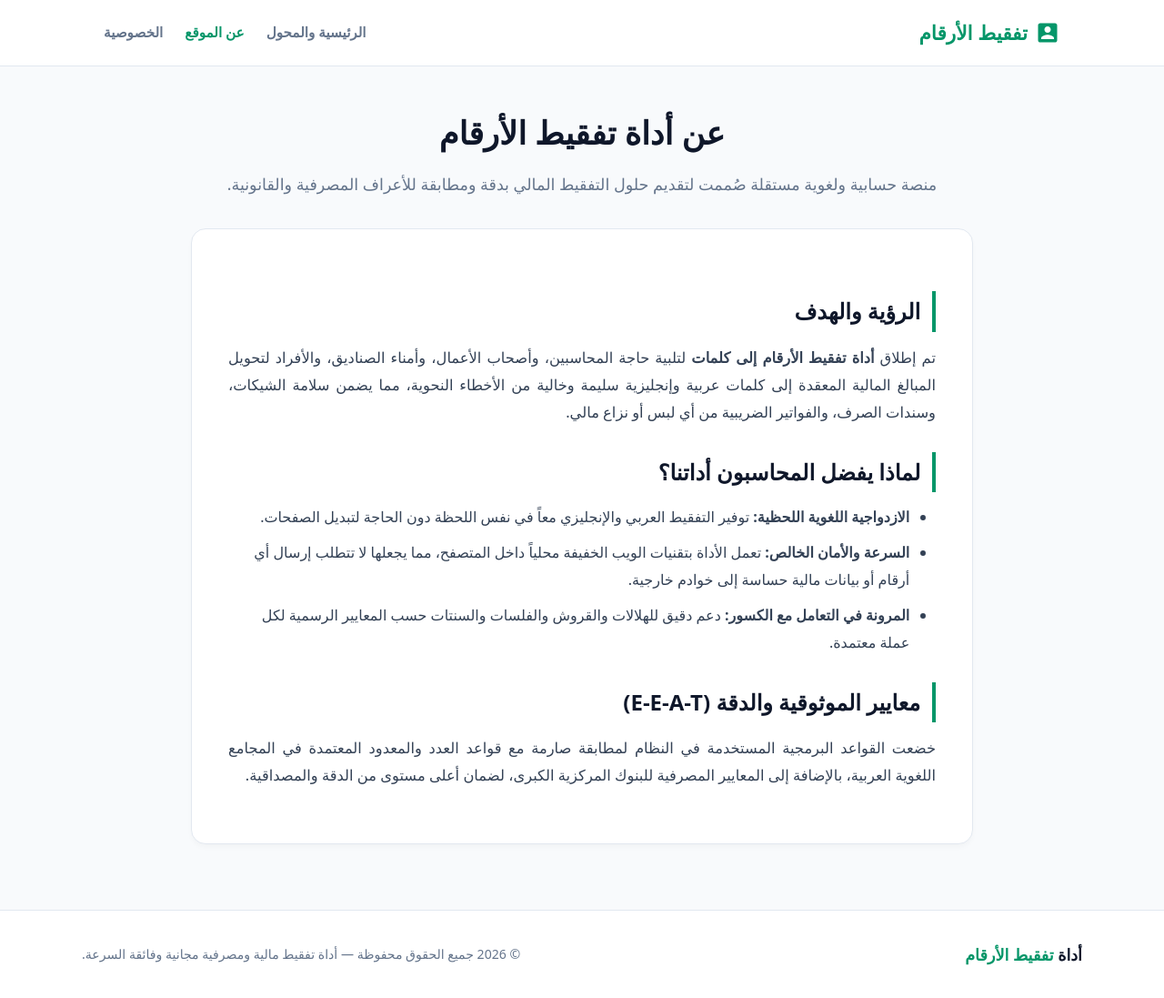
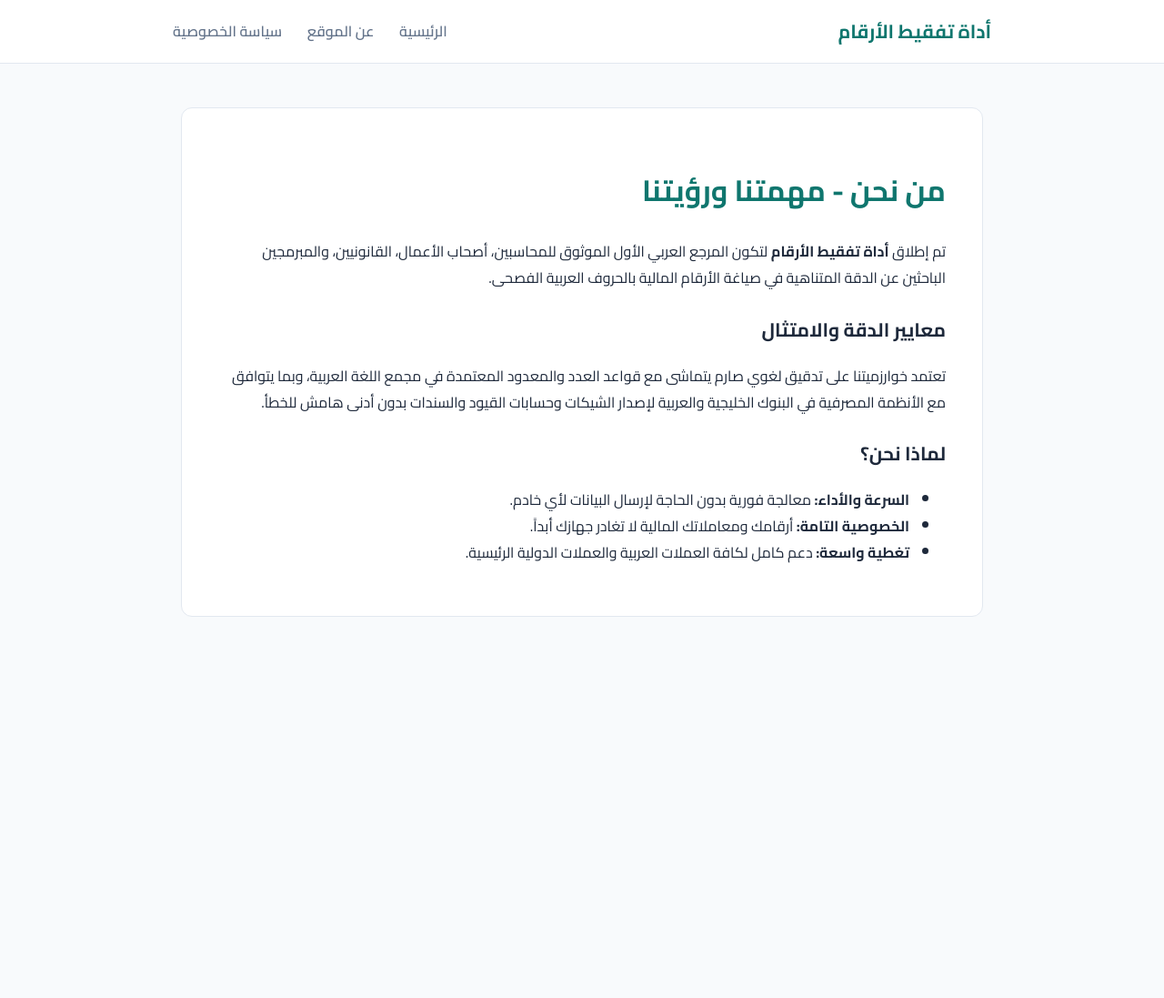
Before and after one commit to ahmedelazabdev/tafqeet, a plain HTML site: page about.html in a window 1280 px wide. Shown: the whole page at 91% size. After the commit the page ends 800 px from the top, so only its background shows below. Drawn offline with Linux system fonts and the light colour scheme.

Commit message:
Update about.html

```diff
--- a/about.html
+++ b/about.html
@@ -3,96 +3,43 @@
 <head>
     <meta charset="UTF-8">
     <meta name="viewport" content="width=device-width, initial-scale=1.0">
-    <title>عن الموقع | أداة تفقيط الأرقام إلى كلمات</title>
-    <meta name="description" content="تعرف على مشروع أداة تفقيط الأرقام إلى كلمات بالعربي والإنجليزي، رؤيتنا في تقديم حلول محاسبية ومصرفية دقيقة تحمي الشيكات والفواتير من الأخطاء.">
-    <link rel="canonical" href="https://yourusername.github.io/about.html">
+    <title>من نحن | أداة تفقيط الأرقام المعتمدة</title>
+    <link href="https://fonts.googleapis.com/css2?family=Cairo:wght@400;600;700&display=swap" rel="stylesheet">
     <style>
-        :root {
-            --primary: #059669;
-            --bg-page: #f8fafc;
-            --surface: #ffffff;
-            --border: #e2e8f0;
-            --text-title: #0f172a;
-            --text-body: #334155;
-            --text-muted: #64748b;
-            --radius-lg: 16px;
-        }
-        * { box-sizing: border-box; margin: 0; padding: 0; font-family: system-ui, -apple-system, "Segoe UI", Roboto, "Cairo", sans-serif; }
-        body { background-color: var(--bg-page); color: var(--text-body); line-height: 1.85; min-height: 100vh; display: flex; flex-direction: column; }
-        header { background: var(--surface); border-bottom: 1px solid var(--border); position: sticky; top: 0; z-index: 100; backdrop-filter: blur(8px); }
-        .nav-wrap { max-width: 1100px; margin: 0 auto; padding: 1rem 1.5rem; display: flex; justify-content: space-between; align-items: center; }
-        .brand { font-size: 1.35rem; font-weight: 800; color: var(--primary); text-decoration: none; display: flex; align-items: center; gap: 0.5rem; }
-        .brand svg { width: 28px; height: 28px; fill: var(--primary); }
-        .nav-links { display: flex; gap: 1.5rem; list-style: none; }
-        .nav-links a { text-decoration: none; color: var(--text-muted); font-weight: 600; font-size: 0.95rem; transition: color 0.2s; }
-        .nav-links a:hover, .nav-links a.active { color: var(--primary); }
-
-        main { max-width: 900px; width: 100%; margin: 2.5rem auto; padding: 0 1.25rem; flex: 1; }
-        .hero { text-align: center; margin-bottom: 2rem; }
-        .hero h1 { font-size: 2.2rem; color: var(--text-title); margin-bottom: 0.5rem; }
-        .hero p { color: var(--text-muted); font-size: 1.1rem; }
-
-        .content-box { background: var(--surface); border: 1px solid var(--border); border-radius: var(--radius-lg); padding: 2.5rem; margin-bottom: 2rem; box-shadow: 0 4px 6px -1px rgba(0,0,0,0.03); }
-        .content-box h2 { font-size: 1.5rem; color: var(--text-title); margin: 1.8rem 0 0.8rem; border-right: 4px solid var(--primary); padding-right: 0.8rem; }
-        .content-box p { margin-bottom: 1.2rem; font-size: 1.02rem; text-align: justify; }
-        .content-box ul { padding-right: 1.8rem; margin-bottom: 1.4rem; }
-        .content-box li { margin-bottom: 0.6rem; }
-
-        footer { background: var(--surface); border-top: 1px solid var(--border); padding: 2rem 1.5rem; margin-top: auto; }
-        .footer-inner { max-width: 1100px; margin: 0 auto; display: flex; justify-content: space-between; align-items: center; flex-wrap: wrap; gap: 1rem; }
-        .footer-brand { font-size: 1.1rem; font-weight: 700; color: var(--text-title); }
-        .footer-brand span { color: var(--primary); }
-        .footer-copy { color: var(--text-muted); font-size: 0.88rem; }
+        body { font-family: 'Cairo', sans-serif; background: #f8fafc; color: #1e293b; line-height: 1.8; margin: 0; }
+        header { background: #fff; border-bottom: 1px solid #e2e8f0; padding: 1rem 2rem; }
+        .nav-container { max-width: 900px; margin: auto; display: flex; justify-content: space-between; align-items: center; }
+        .logo { font-size: 1.3rem; font-weight: 700; color: #0f766e; text-decoration: none; }
+        nav a { margin-right: 1.5rem; text-decoration: none; color: #64748b; font-weight: 600; }
+        .container { max-width: 800px; margin: 3rem auto; background: #fff; padding: 2.5rem; border-radius: 12px; border: 1px solid #e2e8f0; }
+        h1 { color: #0f766e; margin-bottom: 1.5rem; }
+        h2 { color: #1e293b; margin-top: 1.5rem; font-size: 1.3rem; }
     </style>
 </head>
 <body>
-
     <header>
-        <div class="nav-wrap">
-            <a href="index.html" class="brand">
-                <svg viewBox="0 0 24 24"><path d="M19 3H5c-1.1 0-2 .9-2 2v14c0 1.1.9 2 2 2h14c1.1 0 2-.9 2-2V5c0-1.1-.9-2-2-2zm-7 3c1.66 0 3 1.34 3 3s-1.34 3-3 3-3-1.34-3-3 1.34-3 3-3zm6 12H6v-1c0-2 4-3.1 6-3.1s6 1.1 6 3.1v1z"/></svg>
-                <span>تفقيط الأرقام</span>
-            </a>
-            <ul class="nav-links">
-                <li><a href="index.html">الرئيسية والمحول</a></li>
-                <li><a href="about.html" class="active">عن الموقع</a></li>
-                <li><a href="privacy.html">الخصوصية</a></li>
-            </ul>
+        <div class="nav-container">
+            <a href="index.html" class="logo">أداة تفقيط الأرقام</a>
+            <nav>
+                <a href="index.html">الرئيسية</a>
+                <a href="about.html">عن الموقع</a>
+                <a href="privacy.html">سياسة الخصوصية</a>
+            </nav>
         </div>
     </header>
+    <div class="container">
+        <h1>من نحن - مهمتنا ورؤيتنا</h1>
+        <p>تم إطلاق <strong>أداة تفقيط الأرقام</strong> لتكون المرجع العربي الأول الموثوق للمحاسبين، أصحاب الأعمال، القانونيين، والمبرمجين الباحثين عن الدقة المتناهية في صياغة الأرقام المالية بالحروف العربية الفصحى.</p>
 
-    <main>
-        <div class="hero">
-            <h1>عن أداة تفقيط الأرقام</h1>
-            <p>منصة حسابية ولغوية مستقلة صُممت لتقديم حلول التفقيط المالي بدقة ومطابقة للأعراف المصرفية والقانونية.</p>
-        </div>
+        <h2>معايير الدقة والامتثال</h2>
+        <p>تعتمد خوارزميتنا على تدقيق لغوي صارم يتماشى مع قواعد العدد والمعدود المعتمدة في مجمع اللغة العربية، وبما يتوافق مع الأنظمة المصرفية في البنوك الخليجية والعربية لإصدار الشيكات وحسابات القيود والسندات بدون أدنى هامش للخطأ.</p>
 
-        <article class="content-box">
-            <h2>الرؤية والهدف</h2>
-            <p>
-                تم إطلاق <strong>أداة تفقيط الأرقام إلى كلمات</strong> لتلبية حاجة المحاسبين، وأصحاب الأعمال، وأمناء الصناديق، والأفراد لتحويل المبالغ المالية المعقدة إلى كلمات عربية وإنجليزية سليمة وخالية من الأخطاء النحوية، مما يضمن سلامة الشيكات، وسندات الصرف، والفواتير الضريبية من أي لبس أو نزاع مالي.
-            </p>
-
-            <h2>لماذا يفضل المحاسبون أداتنا؟</h2>
-            <ul>
-                <li><strong>الازدواجية اللغوية اللحظية:</strong> توفير التفقيط العربي والإنجليزي معاً في نفس اللحظة دون الحاجة لتبديل الصفحات.</li>
-                <li><strong>السرعة والأمان الخالص:</strong> تعمل الأداة بتقنيات الويب الخفيفة محلياً داخل المتصفح، مما يجعلها لا تتطلب إرسال أي أرقام أو بيانات مالية حساسة إلى خوادم خارجية.</li>
-                <li><strong>المرونة في التعامل مع الكسور:</strong> دعم دقيق للهلالات والقروش والفلسات والسنتات حسب المعايير الرسمية لكل عملة معتمدة.</li>
-            </ul>
-
-            <h2>معايير الموثوقية والدقة (E-E-A-T)</h2>
-            <p>
-                خضعت القواعد البرمجية المستخدمة في النظام لمطابقة صارمة مع قواعد العدد والمعدود المعتمدة في المجامع اللغوية العربية، بالإضافة إلى المعايير المصرفية للبنوك المركزية الكبرى، لضمان أعلى مستوى من الدقة والمصداقية.
-            </p>
-        </article>
-    </main>
-
-    <footer>
-        <div class="footer-inner">
-            <div class="footer-brand">أداة <span>تفقيط الأرقام</span></div>
-            <div class="footer-copy">© 2026 جميع الحقوق محفوظة — أداة تفقيط مالية ومصرفية مجانية وفائقة السرعة.</div>
-        </div>
-    </footer>
-
+        <h2>لماذا نحن؟</h2>
+        <ul>
+            <li><strong>السرعة والأداء:</strong> معالجة فورية بدون الحاجة لإرسال البيانات لأي خادم.</li>
+            <li><strong>الخصوصية التامة:</strong> أرقامك ومعاملاتك المالية لا تغادر جهازك أبداً.</li>
+            <li><strong>تغطية واسعة:</strong> دعم كامل لكافة العملات العربية والعملات الدولية الرئيسية.</li>
+        </ul>
+    </div>
 </body>
 </html>
```
